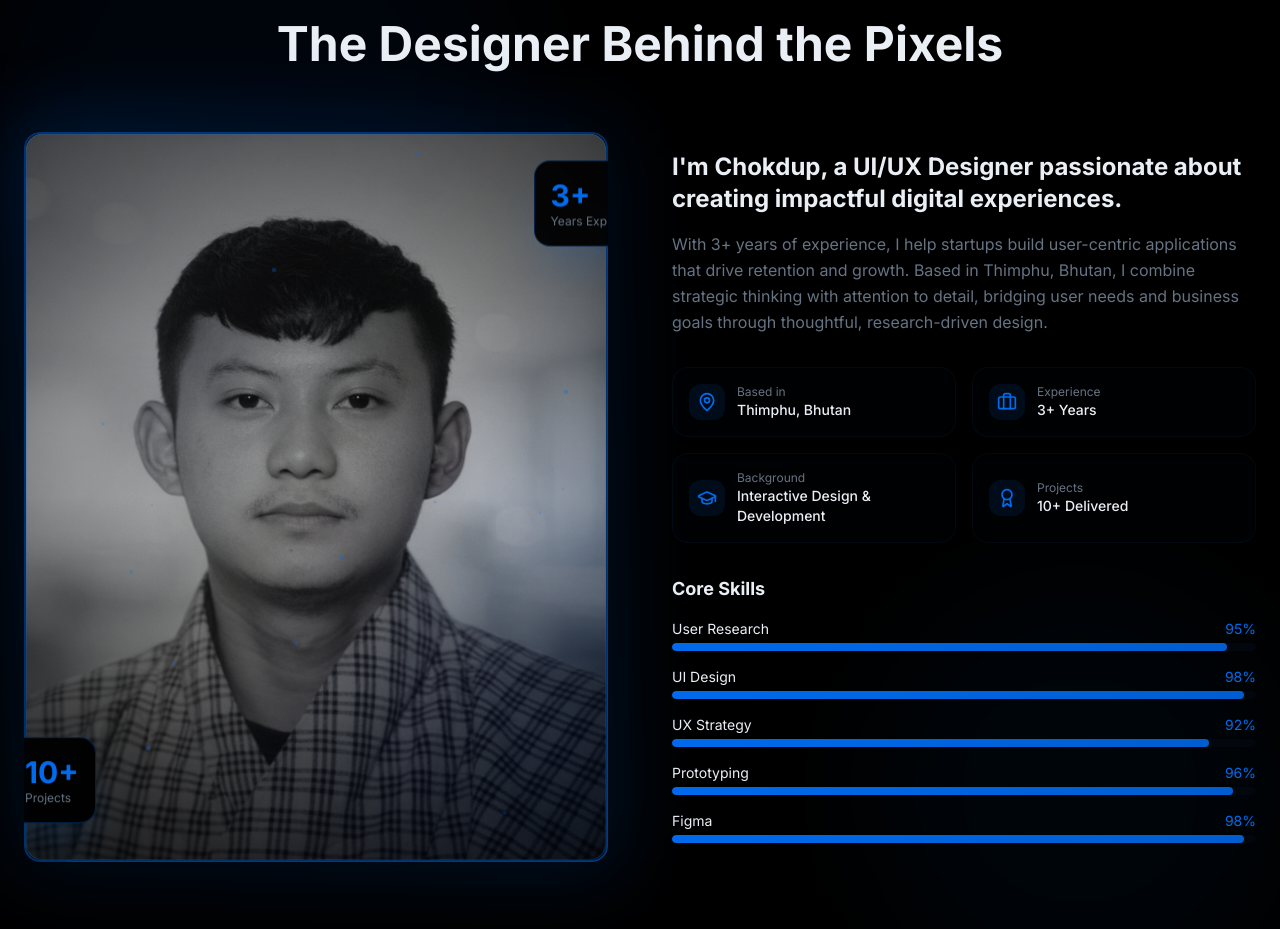
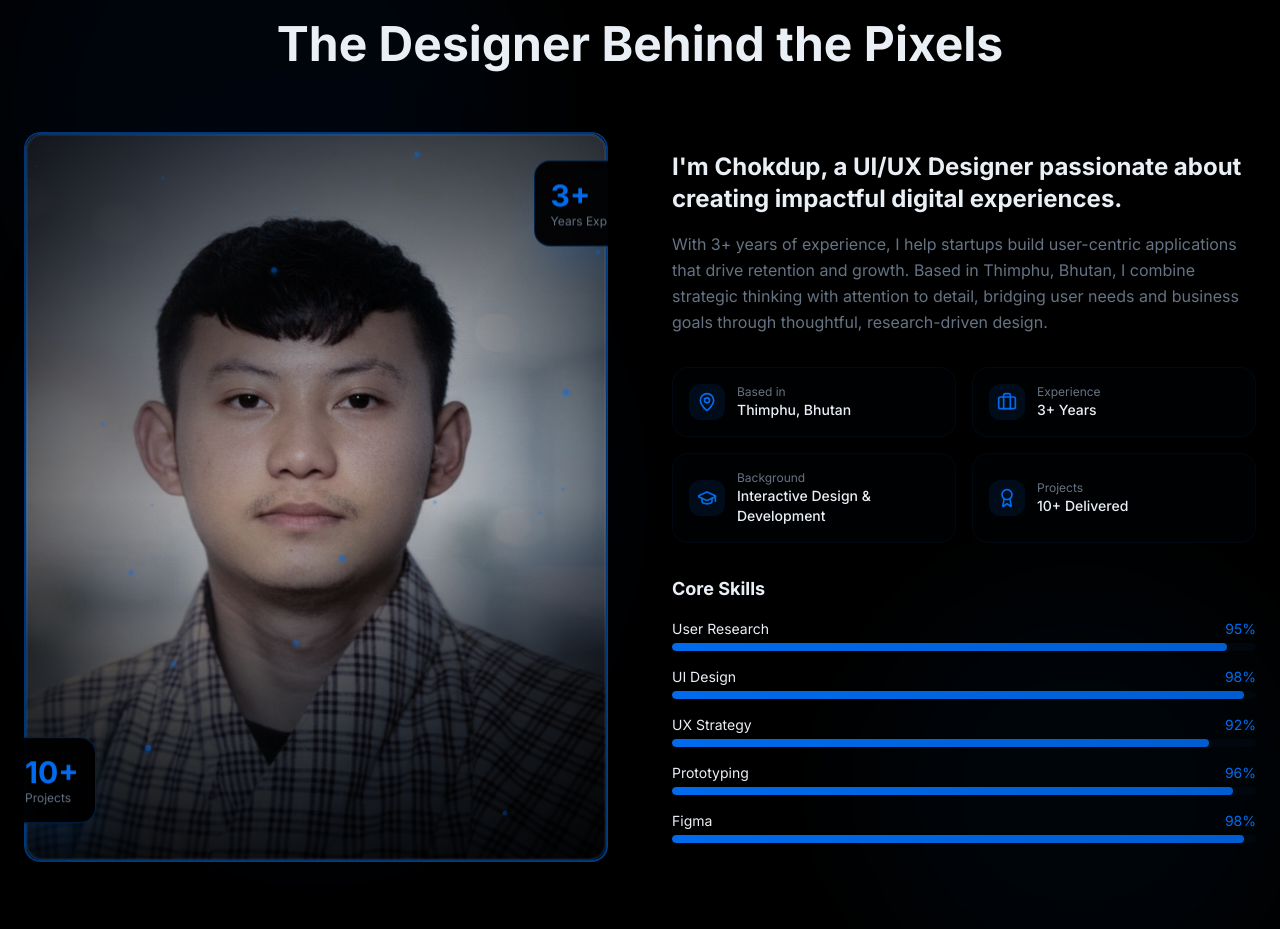
Before and after one commit to Chokdup/Portfolio-Website, a Next.js app: page / in a window 1280 px wide. Shown: the part 5867-6796 px from the top of the page. Built offline with nearby package versions, Linux system fonts and the light colour scheme.

Commit message:
feat: update profile photo with dark theme styling
Enhance profile photo and apply dark theme effects for premium look.

```diff
--- a/components/portfolio/about-section.tsx
+++ b/components/portfolio/about-section.tsx
@@ -67,48 +67,70 @@ export function AboutSection() {
             transition={{ duration: 0.6 }}
             className="relative"
           >
-            {/* Glow effect behind image */}
-            <div className="absolute -inset-4 bg-gradient-to-br from-primary/30 via-primary/15 to-accent/25 rounded-3xl blur-2xl opacity-70" />
+            {/* Animated glow effect behind image */}
+            <motion.div
+              className="absolute -inset-6 rounded-3xl blur-3xl opacity-60"
+              style={{
+                background: "radial-gradient(ellipse at center, rgba(0, 102, 255, 0.3) 0%, rgba(0, 102, 255, 0.1) 40%, transparent 70%)",
+              }}
+              animate={{
+                opacity: [0.4, 0.7, 0.4],
+                scale: [1, 1.05, 1],
+              }}
+              transition={{ duration: 4, repeat: Infinity, ease: "easeInOut" }}
+            />
 
             {/* Main image container */}
             <div className="relative aspect-[4/5] rounded-2xl overflow-hidden">
               {/* Profile Image */}
-              <div className="absolute inset-0 border-2 border-primary/40 rounded-2xl shadow-2xl shadow-primary/20">
-                {/* Dark background layer */}
-                <div className="absolute inset-0 bg-gradient-to-br from-background via-background/95 to-primary/20 rounded-2xl" />
+              <div className="absolute inset-0 border-2 border-primary/50 rounded-2xl shadow-2xl shadow-primary/30">
+                {/* Solid dark background base */}
+                <div className="absolute inset-0 bg-[#0a0a12] rounded-2xl" />
 
+                {/* Geometric accent shapes */}
+                <div className="absolute top-0 right-0 w-1/2 h-1/3 bg-gradient-to-bl from-primary/20 to-transparent rounded-2xl" />
+                <div className="absolute bottom-0 left-0 w-1/3 h-1/2 bg-gradient-to-tr from-primary/15 to-transparent rounded-2xl" />
+
+                {/* Profile image with dark blend */}
                 <Image
                   src="/images/profile.jpg"
                   alt="Chokdup - UI/UX Designer"
                   fill
-                  className="object-cover object-top rounded-2xl mix-blend-luminosity opacity-90"
+                  className="object-cover object-top rounded-2xl"
+                  style={{
+                    filter: "brightness(0.85) contrast(1.1) saturate(0.9)",
+                  }}
                   sizes="(max-width: 768px) 100vw, 50vw"
                   priority
                 />
 
-                {/* Color overlay for dark theme integration */}
-                <div className="absolute inset-0 bg-gradient-to-br from-primary/10 via-transparent to-accent/15 rounded-2xl mix-blend-overlay" />
+                {/* Dark color wash overlay */}
+                <div className="absolute inset-0 bg-gradient-to-br from-[#0a0a18]/60 via-transparent to-[#0a0a18]/50 rounded-2xl mix-blend-multiply" />
 
-                {/* Vignette effect for depth */}
-                <div className="absolute inset-0 bg-gradient-to-t from-background/70 via-background/20 to-background/40 rounded-2xl" />
-                <div className="absolute inset-0 bg-[radial-gradient(ellipse_at_center,transparent_40%,rgba(0,0,0,0.4)_100%)] rounded-2xl" />
+                {/* Blue tint overlay for tech aesthetic */}
+                <div className="absolute inset-0 bg-gradient-to-t from-primary/25 via-primary/5 to-primary/15 rounded-2xl mix-blend-color" />
 
-                {/* Subtle inner glow */}
-                <div className="absolute inset-0 rounded-2xl ring-1 ring-inset ring-primary/20" />
+                {/* Strong vignette for depth */}
+                <div className="absolute inset-0 bg-[radial-gradient(ellipse_at_center,transparent_30%,rgba(0,0,0,0.6)_100%)] rounded-2xl" />
+                <div className="absolute inset-0 bg-gradient-to-t from-background/80 via-transparent to-background/30 rounded-2xl" />
 
-                {/* Decorative particles overlay */}
+                {/* Inner border glow */}
+                <div className="absolute inset-0 rounded-2xl ring-1 ring-inset ring-primary/30" />
+                <div className="absolute inset-[1px] rounded-2xl ring-1 ring-inset ring-white/5" />
+
+                {/* Decorative floating particles */}
                 <div className="absolute inset-0 pointer-events-none">
                   {particles.map((pos, i) => (
                     <motion.div
                       key={i}
-                      className="absolute w-1 h-1 bg-primary/50 rounded-full"
+                      className="absolute w-1 h-1 bg-primary/60 rounded-full shadow-sm shadow-primary/50"
                       style={{
                         left: pos.left,
                         top: pos.top,
                       }}
                       animate={{
-                        opacity: [0.2, 0.6, 0.2],
-                        scale: [0.5, 1.2, 0.5],
+                        opacity: [0.2, 0.8, 0.2],
+                        scale: [0.5, 1.5, 0.5],
                       }}
                       transition={{
                         duration: 3,
```
